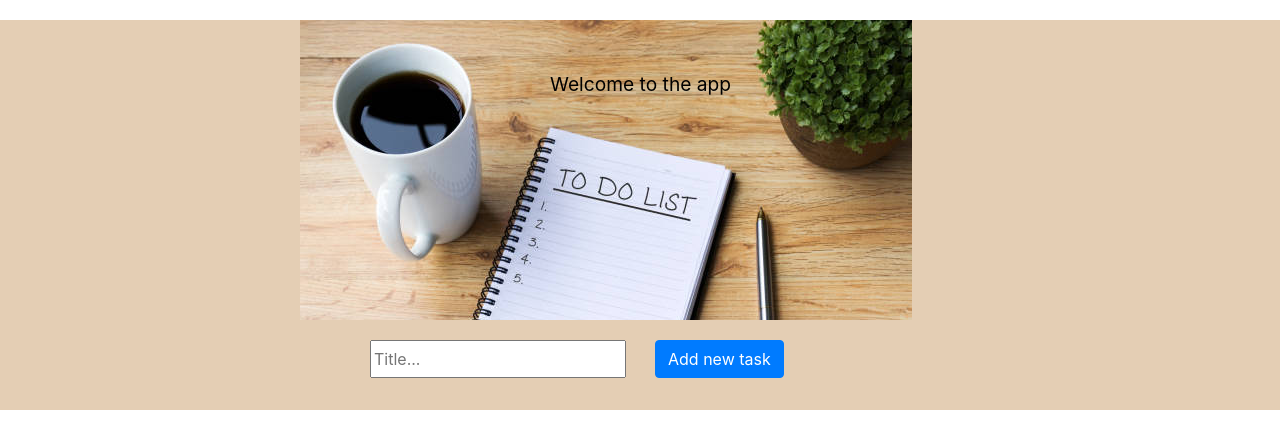
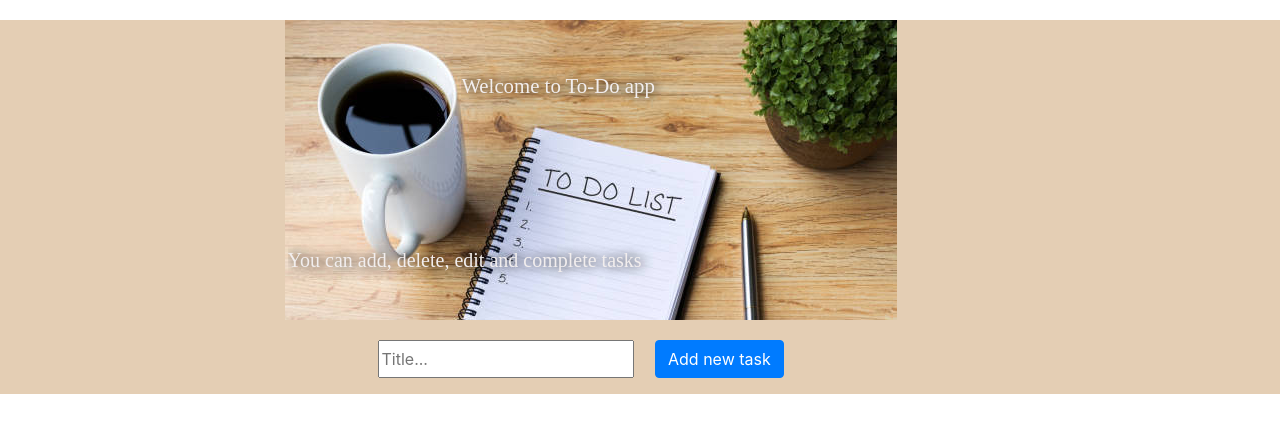
Before and after one commit to AdamToczko/To-do-list-server, a plain HTML site: page index.html in a window 1280 px wide. Drawn offline with nearby package versions, Linux system fonts and the light colour scheme; no server answers; a web font is replaced by a local one.

Commit message:
styling header

```diff
--- a/index.html
+++ b/index.html
@@ -1,27 +1,37 @@
 <html lang="pl">
+
 <head>
   <meta charset="utf-8" />
-    <meta name="viewport" content="width=device-width, initial-scale=1.0"/>
+  <meta name="viewport" content="width=device-width, initial-scale=1.0" />
   <link rel="stylesheet" type="text/css" href="style.css">
   <script src="https://unpkg.com/axios/dist/axios.min.js"></script>
-    <link rel="stylesheet" href="https://stackpath.bootstrapcdn.com/bootstrap/4.4.1/css/bootstrap.min.css" integrity="sha384-Vkoo8x4CGsO3+Hhxv8T/Q5PaXtkKtu6ug5TOeNV6gBiFeWPGFN9MuhOf23Q9Ifjh" crossorigin="anonymous">
+  <link rel="stylesheet" href="https://stackpath.bootstrapcdn.com/bootstrap/4.4.1/css/bootstrap.min.css"
+    integrity="sha384-Vkoo8x4CGsO3+Hhxv8T/Q5PaXtkKtu6ug5TOeNV6gBiFeWPGFN9MuhOf23Q9Ifjh" crossorigin="anonymous">
+    <link href="https://fonts.googleapis.com/css?family=Holtwood+One+SC&display=swap" rel="stylesheet">
     <title>Todo list</title>
 </head>
+
 <body>
   <div class="wrapper">
     <form id="addForm" class="header">
       <div class="container">
-          <div class="col-sm-6 offset-2">
-            <div class="col">
-              <div class="header__form">
+        <div class="col-sm-8 offset-2">
+          <div class="col-sm-11 header__form ">
+
               <div class="slider">
                 <div class="slider-text1">
-                        Welcome to the app
+                  Welcome to To-Do app
                 </div>
-                      <div class="slider-text2">You can add, delete, edit and mark as done your tasks</div>
+                <div class="slider-text2">
+                  You can add, delete,
+                  edit and mark as done your tasks</div>
+              </div>
+              <div class="slider2">
+                <div class="slider-text2">
+                  You can add, delete, edit and complete tasks
                 </div>
               </div>
-            </div>
+
           </div>
           <div class="spacer20"></div>
         </div>
@@ -67,4 +77,5 @@
   <script src="script.js"></script>
 
 </body>
+
 </html>
--- a/style.css
+++ b/style.css
@@ -216,16 +216,18 @@ div.slider {
   position: relative;
   top:10%;
   height: 50px;
-  margin-left: 30%;
+  margin-left: 26%;
   /* padding-left:15px; */
   overflow: hidden;
 }
 
 div.slider-text1  {
-  height: 50px;
-  color: #000;
+  font-family: 'Holtwood One SC', serif;
+  height: 100px;
+  color: rgb(242, 238, 238);
   animation: slide 4s ease-in-out;
-  font-size: 1.2em;
+  font-size: 1.3em;
+  text-shadow: 2px 0px 12px #040505;
 }
 
 @keyframes slide {
@@ -240,6 +242,39 @@ div.slider-text1  {
   }
 }
 
+div.slider2 {
+  position: relative;
+  top:60%;
+  height: 100px;
+  /* left: -50%; */
+  margin-left: -2%;
+  /* padding-left:15px; */
+  overflow: hidden;
+}
+
+div.slider-text2  {
+  font-family: 'Holtwood One SC', serif;
+  height: 100px;
+  color: rgb(242, 238, 238);
+  /* color:#007BFE; */
+  animation: slide-right 5s ease-in-out;
+  font-size: 1.25em;
+  text-shadow: 2px 0px 12px black;
+}
+
+@keyframes slide-right {
+  from {
+    margin-left: -100%;
+    width: 300%;
+  }
+
+  to {
+    margin-left: 0%;
+    width: 100%;
+  }
+}
+
+
 @media only screen and (max-width: 800px) {
   .header__form {
     width: 600px;
```
Lines whose indentation alone changed are shown as unchanged.
